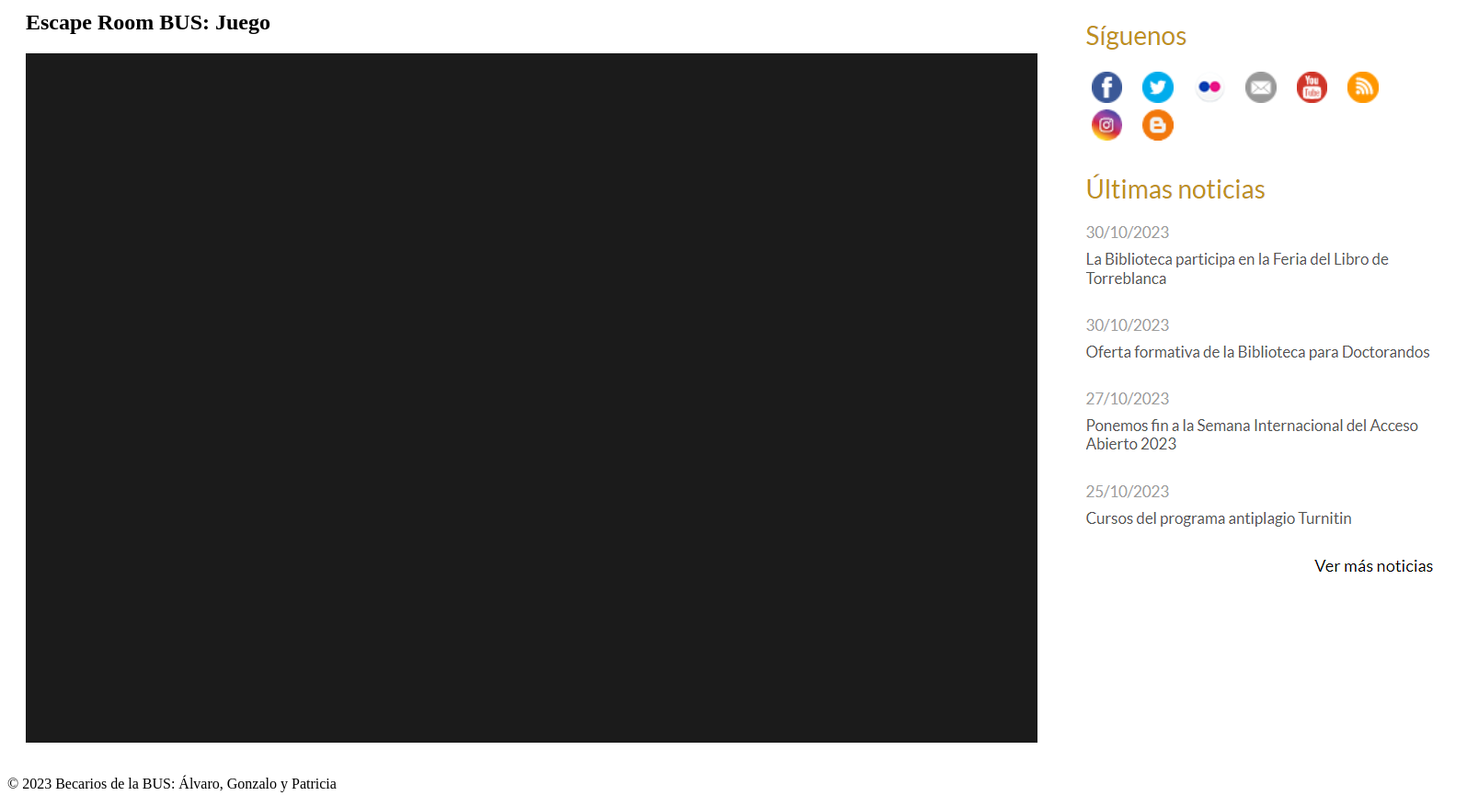
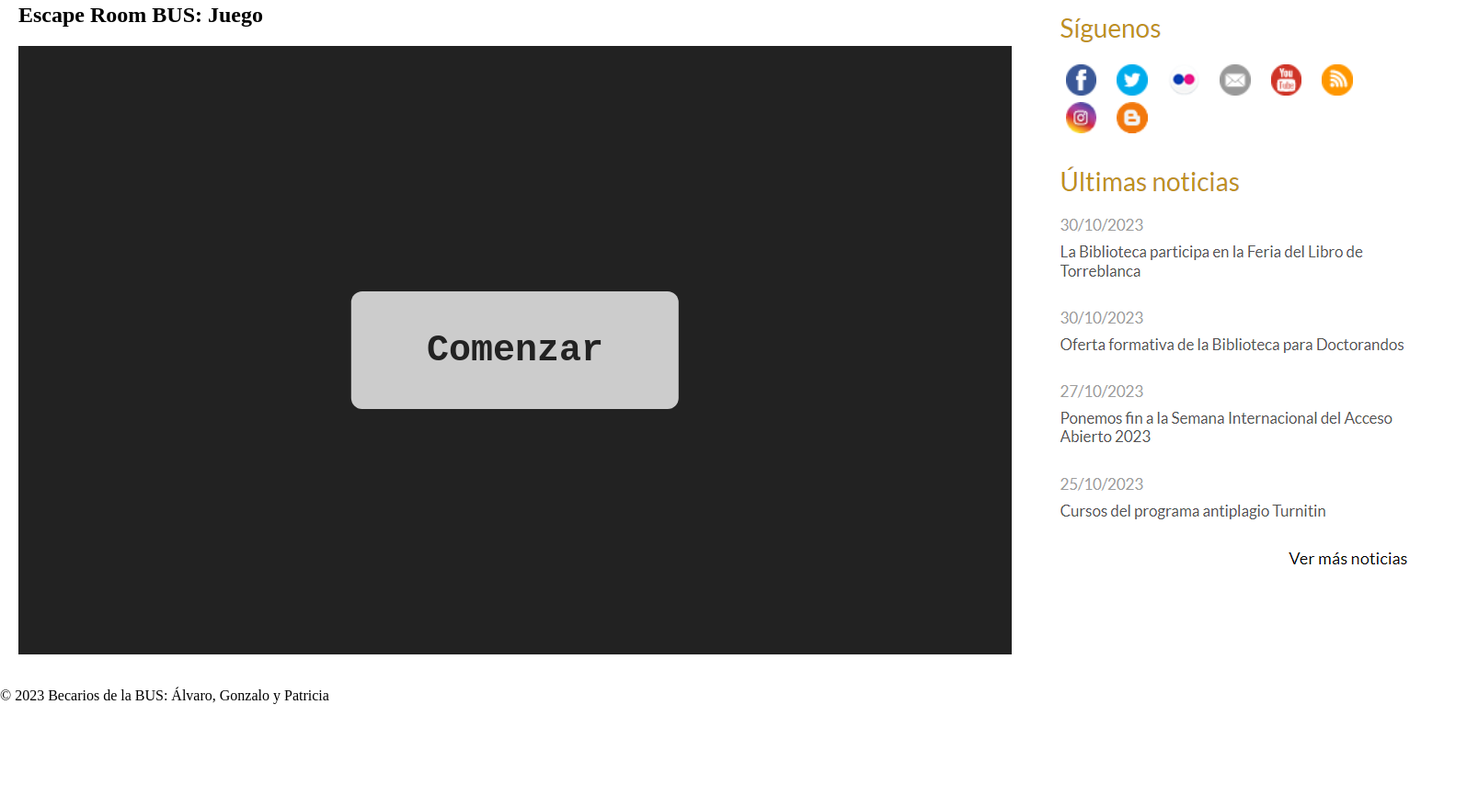
Before and after one commit to tecnibus5/EscapeRoomBUS, a plain HTML site: page index.html in a window 1280 px wide. Shown: the part 278-1156 px from the top of the page at 92% size, 1595 px wide, since content can reach past the window. After the commit the page ends 1060 px from the top, so only its background shows below. Drawn offline with Linux system fonts and the light colour scheme.

Commit message:
Feat: Juntar webBUS y juego

```diff
--- a/index.html
+++ b/index.html
@@ -5,7 +5,8 @@
     <meta name="viewport" content="width=device-width, initial-scale=1.0">
     <title>Escape Room BUS</title>
     <meta name="description" content="Juego interactivo tipo Escape Room para dar a conocer algunos de los aspectos más importeantes de la Biblioteca de la Universidad de Sevilla.">
-    <link rel="stylesheet" href="./css/estilo.css"> <!-- Enlaza tu archivo CSS si lo tienes -->
+    <link rel="stylesheet" href="./css/estilo.css" type="text/css">
+    <link rel="stylesheet" href="./css/game.css" type="text/css">
 </head>
 <body>
     <header>
@@ -82,9 +83,19 @@
             <section>
                 <h2>Escape Room BUS: Juego</h2>
                 <!------------------------------------- AQUÍ EMPIEZA EL JUEGO ------------------------------------->
-
+                <div class="game-bg-wrapper">
+                    <div id="game" class="game-bg">
+                    </div>
+                    <div id="game-input-div">
+                        <span class="text-style">&gt;</span>
+                        <input type="text" name="game-input" id="game-input" class="game-input text-style">
+                    </div>
+                    <div id="boton-bonito-wrapper">
+                        <button class="boton-bonito" onclick="main()">Comenzar</button>
+                    </div>
+                </div>
+                <script src="./js/main.js"  type="text/javascript"></script>
                 <!------------------------------------- AQUÍ TERMINA EL JUEGO ------------------------------------->
-                <div class="juego"></div>
             </section>
         </div>
         <div class="columna" id="lateral">
```
